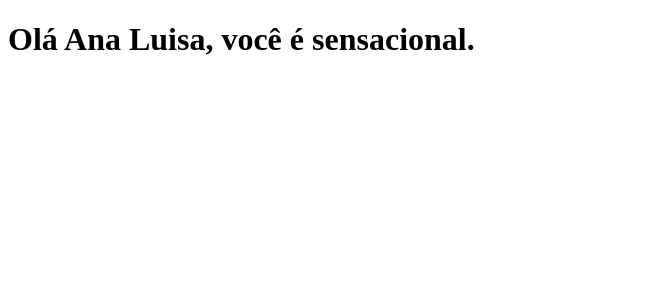
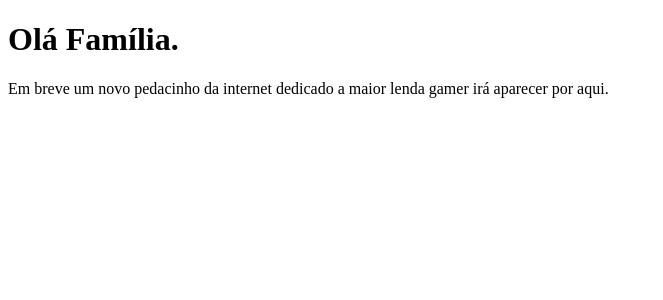
Before and after one commit to abnerdsr/clone-tabnews, a Next.js app: page / in a window 1280 px wide. Shown: the top 300 px of the page, without its empty margins (0-663 px from the left). Built offline with nearby package versions, Linux system fonts and the light colour scheme.

Commit message:
Página em construção

```diff
--- a/pages/index.js
+++ b/pages/index.js
@@ -1,5 +1,13 @@
 function Home() {
-  return <h1>Olá Ana Luisa, você é sensacional.</h1>;
+  return (
+    <div>
+      <h1>Olá Família.</h1>
+      <p>
+        Em breve um novo pedacinho da internet dedicado a maior lenda gamer irá
+        aparecer por aqui.
+      </p>
+    </div>
+  );
 }
 
 export default Home;
```
